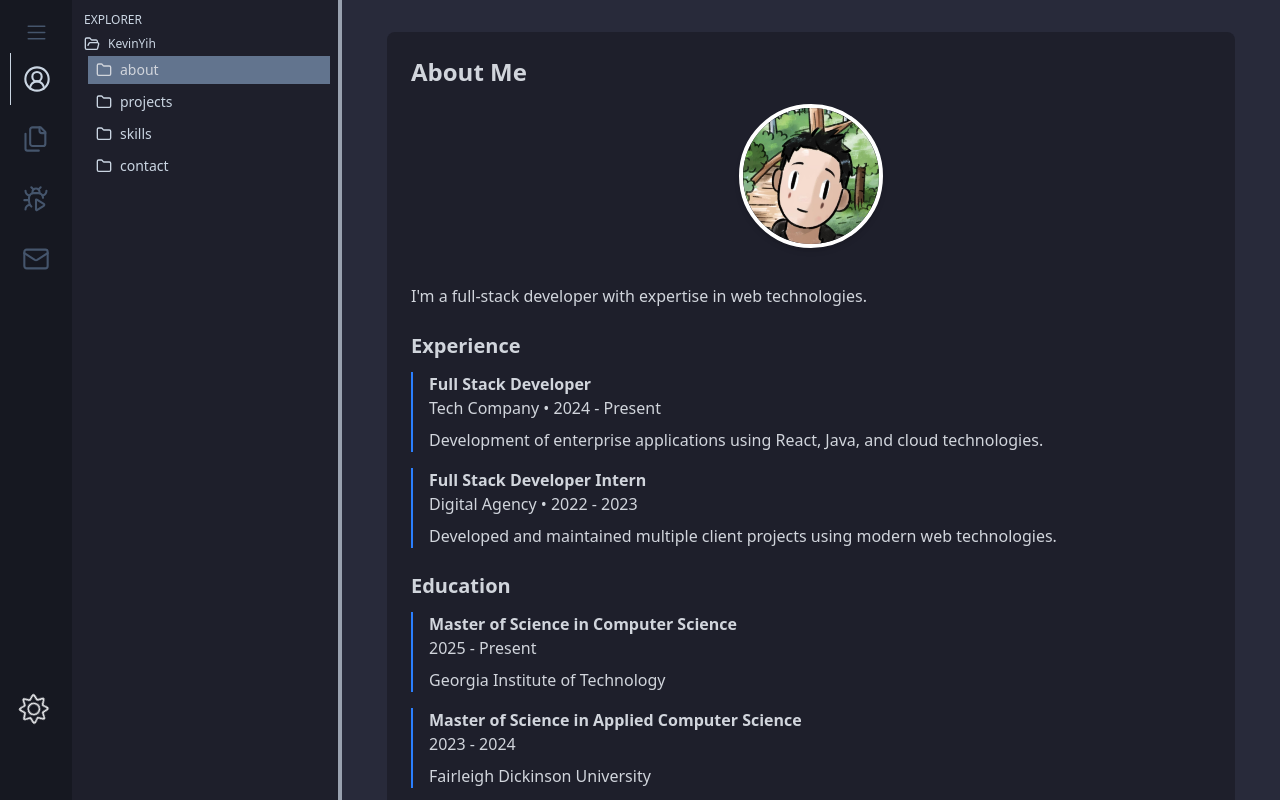
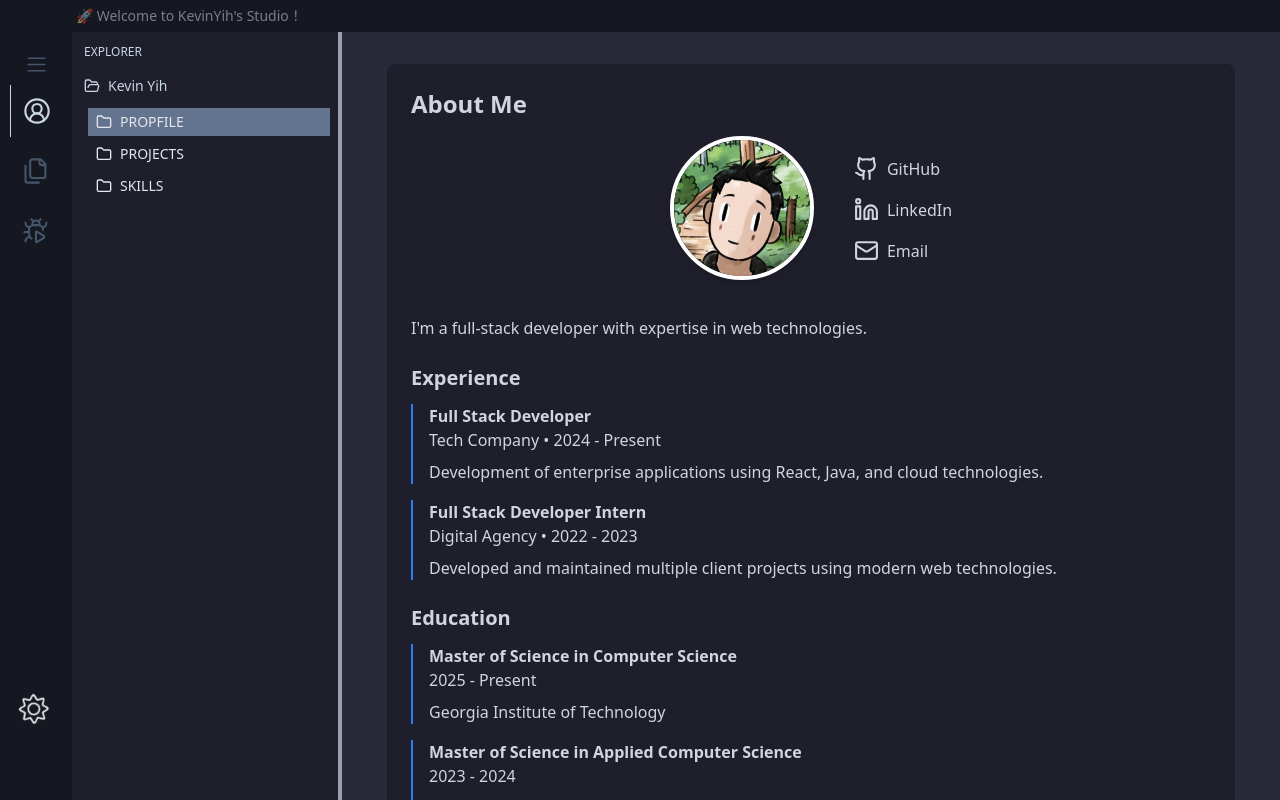
Before and after one commit to KevinYih/studio, a React (Vite) app: page / in a window 1280 px wide. Built offline with nearby package versions, Linux system fonts and the light colour scheme.

Commit message:
Delete Contact page Add topbar and animation with framer.motion and animation.

```diff
--- a/src/App.tsx
+++ b/src/App.tsx
@@ -3,18 +3,22 @@ import { useState } from "react";
 import Sidebar from "./component/Sidebar";
 import Explorer from "./component/Explorer";
 import Content from "./component/Content";
+import Topbar from "./component/Topbar";
 
 function App() {
   const [activeTab, setActiveTab] = useState("about");
 
   return (
-    <div className="flex bg-contentbg dark:bg-contentbgd h-screen text-teal-50 overflow-hidden">
-      <Sidebar activeTab={activeTab} setActiveTab={setActiveTab} />
-      <Explorer activeTab={activeTab} setActiveTab={setActiveTab} />
-      <div className="flex-1 overflow-auto">
-        <Content activeTab={activeTab} />
+    <>
+      <Topbar />
+      <div className="flex bg-contentbg dark:bg-contentbgd h-screen text-teal-50 overflow-hidden pt-8">
+        <Sidebar activeTab={activeTab} setActiveTab={setActiveTab} />
+        <Explorer activeTab={activeTab} setActiveTab={setActiveTab} />
+        <div className="flex-1 overflow-auto">
+          <Content activeTab={activeTab} />
+        </div>
       </div>
-    </div>
+    </>
   );
 }
 
--- a/src/component/Explorer.tsx
+++ b/src/component/Explorer.tsx
@@ -1,7 +1,8 @@
 import React from "react";
 
 import { useState } from "react";
-import { Folder, FolderOpen, Monitor, Server, Workflow, GraduationCap, Briefcase, UserPlus } from "lucide-react";
+import { Folder, FolderOpen, Monitor, Server, Workflow, GraduationCap, Briefcase } from "lucide-react";
+// import { UserPlus } from "lucide-react";
 import { motion, AnimatePresence } from "framer-motion";
 
 import { projects } from "../data/projects";
@@ -17,9 +18,6 @@ interface FolderItemProps {
 const FolderItem: React.FC<FolderItemProps> = ({ label, children, active, onClick }) => {
   const [open, setOpen] = useState(false);
 
-  console.log("label: " + label);
-  console.log("active: " + active);
-
   const toggle = () => {
     setOpen(!open);
     onClick?.();
@@ -27,7 +25,7 @@ const FolderItem: React.FC<FolderItemProps> = ({ label, children, active, onClic
 
   return (
     <div>
-      <button onClick={toggle} className={`flex items-center px-2 py-1 w-full text-left hover:bg-slate-600 dark:hover:bg-slate-200 ${active ? "bg-slate-500 dark:bg-slate-300  text-gray-300 dark:text-gray-700 " : "text-slate-300 dark:text-slate-700"}`}>
+      <button onClick={toggle} className={`flex cursor-pointer items-center px-2 py-1 w-full text-left hover:text-blue-500 hover:bg-gray-600 dark:hover:bg-gray-200 ${active ? "bg-slate-500 dark:bg-slate-300  text-gray-200 dark:text-gray-800 " : "text-slate-200 dark:text-slate-800"}`}>
         {open ? <FolderOpen size={16} className="mr-2" /> : <Folder size={16} className="mr-2" />}
         {label}
       </button>
@@ -77,14 +75,14 @@ const Explorer: React.FC<ExplorerProps> = ({ activeTab, setActiveTab }) => {
 
   return (
     <div style={{ width: `${width}px` }} className="hidden sm:block w-64 bg-explorerbg dark:bg-explorerbgd text-slate-300 dark:text-slate-700 text-sm p-3  overflow-auto relative">
-      <div className="text-xs mb-2">EXPLORER</div>
-      <div className="text-xs mb-1 flex">
+      <div className="text-xs mb-4">EXPLORER</div>
+      <div className="text-s mb-3 flex items-center">
         <FolderOpen size={16} className="mr-2" />
-        KevinYih
+        Kevin Yih
       </div>
 
       <div className="ml-1 space-y-1">
-        <FolderItem label="about" active={activeTab === "about"} onClick={() => setActiveTab("about")}>
+        <FolderItem label="PROPFILE" active={activeTab === "about"} onClick={() => setActiveTab("about")}>
           <div className=" pl-6 py-1 flex items-center gap-2">
             <Briefcase size={16} />
             Experience
@@ -95,7 +93,7 @@ const Explorer: React.FC<ExplorerProps> = ({ activeTab, setActiveTab }) => {
           </div>
         </FolderItem>
 
-        <FolderItem label="projects" active={activeTab === "projects"} onClick={() => setActiveTab("projects")}>
+        <FolderItem label="PROJECTS" active={activeTab === "projects"} onClick={() => setActiveTab("projects")}>
           <div className="space-y-2">
             {projects.map((project) => {
               const match = techIcons.find((t) => t.name === project.technologies[0]);
@@ -111,7 +109,7 @@ const Explorer: React.FC<ExplorerProps> = ({ activeTab, setActiveTab }) => {
           </div>
         </FolderItem>
 
-        <FolderItem label="skills" active={activeTab === "skills"} onClick={() => setActiveTab("skills")}>
+        <FolderItem label="SKILLS" active={activeTab === "skills"} onClick={() => setActiveTab("skills")}>
           <div className=" pl-6 py-1 flex items-center gap-2">
             <Monitor size={16} />
             <span>Frontend</span>
@@ -126,12 +124,12 @@ const Explorer: React.FC<ExplorerProps> = ({ activeTab, setActiveTab }) => {
           </div>
         </FolderItem>
 
-        <FolderItem label="contact" active={activeTab === "contact"} onClick={() => setActiveTab("contact")}>
+        {/* <FolderItem label="contact" active={activeTab === "contact"} onClick={() => setActiveTab("contact")}>
           <div className=" pl-6 py-1 flex items-center gap-2">
             <UserPlus size={16} />
             <span>Connect</span>
           </div>
-        </FolderItem>
+        </FolderItem> */}
       </div>
       <div className="absolute top-0 right-0 h-full cursor-ew-resize w-1 bg-gray-400 dark:bg-gray-600 hover:bg-gray-500 transition" onMouseDown={handleMouseDown} />
     </div>
--- a/src/component/Sidebar.tsx
+++ b/src/component/Sidebar.tsx
@@ -1,4 +1,5 @@
-import { Menu, Files, BugPlay, Mail, CircleUserRound } from "lucide-react";
+import { Menu, Files, BugPlay, CircleUserRound } from "lucide-react";
+// import {  Mail } from "lucide-react";
 import { motion } from "framer-motion";
 import React from "react";
 import { useEffect, useState } from "react";
@@ -30,15 +31,15 @@ const Sidebar: React.FC<SidebarProps> = ({ activeTab, setActiveTab }) => {
     { icon: <CircleUserRound size={28} strokeWidth={1.8} />, id: "about", label: "About" },
     { icon: <Files size={28} strokeWidth={1.8} />, id: "projects", label: "projects" },
     { icon: <BugPlay size={28} strokeWidth={1.8} />, id: "skills", label: "Skills" },
-    { icon: <Mail size={28} strokeWidth={1.8} />, id: "contact", label: "Contact" },
+    // { icon: <Mail size={28} strokeWidth={1.8} />, id: "contact", label: "Contact" },
   ];
 
   return (
     <div>
-      <div className="w-18 bg-sidebarbg dark:bg-sidebarbgd text-slate-600 dark:text-slate-400 h-screen flex flex-col py-5 items-center">
+      <div className="w-18 bg-sidebarbg dark:bg-sidebarbgd text-slate-600 dark:text-slate-400  h-screen flex flex-col py-5 items-center">
         {<Menu size={25} strokeWidth={1.3} className="mb-2" />}
         {sidebarItems.map((item) => (
-          <motion.button key={item.id} onClick={() => setActiveTab(item.id)} whileTap={{ scale: 0.95 }} className={`p-3 mb-2 cursor-pointer hover:text-slate-300 dark:hover:text-slate-700  ${activeTab == item.id && "text-slate-300 border-l-1 dark:text-slate-700"}`}>
+          <motion.button key={item.id} onClick={() => setActiveTab(item.id)} whileTap={{ scale: 0.95 }} className={`p-3 mb-2 cursor-pointer hover:text-blue-500  ${activeTab == item.id && "text-slate-300 border-l-1 dark:text-slate-700"}`}>
             {item.icon}
           </motion.button>
         ))}
--- /dev/null
+++ b/src/component/Topbar.tsx
@@ -0,0 +1,39 @@
+import { useState, useEffect } from "react";
+import { motion, AnimatePresence } from "framer-motion";
+
+function Topbar() {
+  const [visible, setVisible] = useState(true);
+
+  useEffect(() => {
+    const interval = setInterval(() => {
+      setVisible(false);
+      setTimeout(() => {
+        setVisible(true);
+      }, 1200);
+    }, 5000);
+
+    return () => clearInterval(interval);
+  }, []);
+
+  return (
+    <div className="fixed top-0 left-0 w-full h-8 bg-sidebarbg dark:bg-sidebarbgd text-gray-300 dark:text-gray-700 flex items-center z-50 overflow-hidden">
+      <AnimatePresence>
+        {visible && (
+          <motion.div
+            initial={{ x: 250, opacity: 0 }}
+            animate={{ x: 0, opacity: 1, transition: { duration: 2, ease: "easeOut" } }}
+            exit={{
+              x: 0,
+              opacity: 0,
+              transition: { duration: 1, ease: "easeInOut" },
+            }}
+            className="absolute text-sm font-medium pl-19">
+            🚀 Welcome to KevinYih's Studio！
+          </motion.div>
+        )}
+      </AnimatePresence>
+    </div>
+  );
+}
+
+export default Topbar;
--- a/src/component/content/AboutContent.tsx
+++ b/src/component/content/AboutContent.tsx
@@ -2,6 +2,7 @@ import React from "react";
 
 import { motion } from "framer-motion";
 import KevinYihImage from "../../assets/KevinYih.jpg";
+import { Github, Linkedin, Mail } from "lucide-react";
 
 const AboutContent: React.FC = () => {
   return (
@@ -12,6 +13,22 @@ const AboutContent: React.FC = () => {
         <div className="flex justify-center mb-9">
           <div className="w-36 h-36 rounded-full overflow-hidden border-4 border-white shadow-md ">
             <img src={KevinYihImage} alt="KevinYih" className="w-full h-full object-cover object-center" />
+          </div>
+          <div>
+            <div className="pl-8 pt-3">
+              <a href="https://github.com/KevinYih" target="_blank" rel="noopener noreferrer" className="flex items-center hover:text-blue-500">
+                <Github className="m-2" size={25} />
+                GitHub
+              </a>
+              <a href="https://www.linkedin.com/in/kevin-kun-yi/" target="_blank" rel="noopener noreferrer" className="flex items-center hover:text-blue-500">
+                <Linkedin className="m-2" size={25} />
+                LinkedIn
+              </a>
+              <a href="mailto:kevinyih2022@gmail.com" className="flex items-center hover:text-blue-500">
+                <Mail className="m-2" size={25} />
+                Email
+              </a>
+            </div>
           </div>
         </div>
 
```
